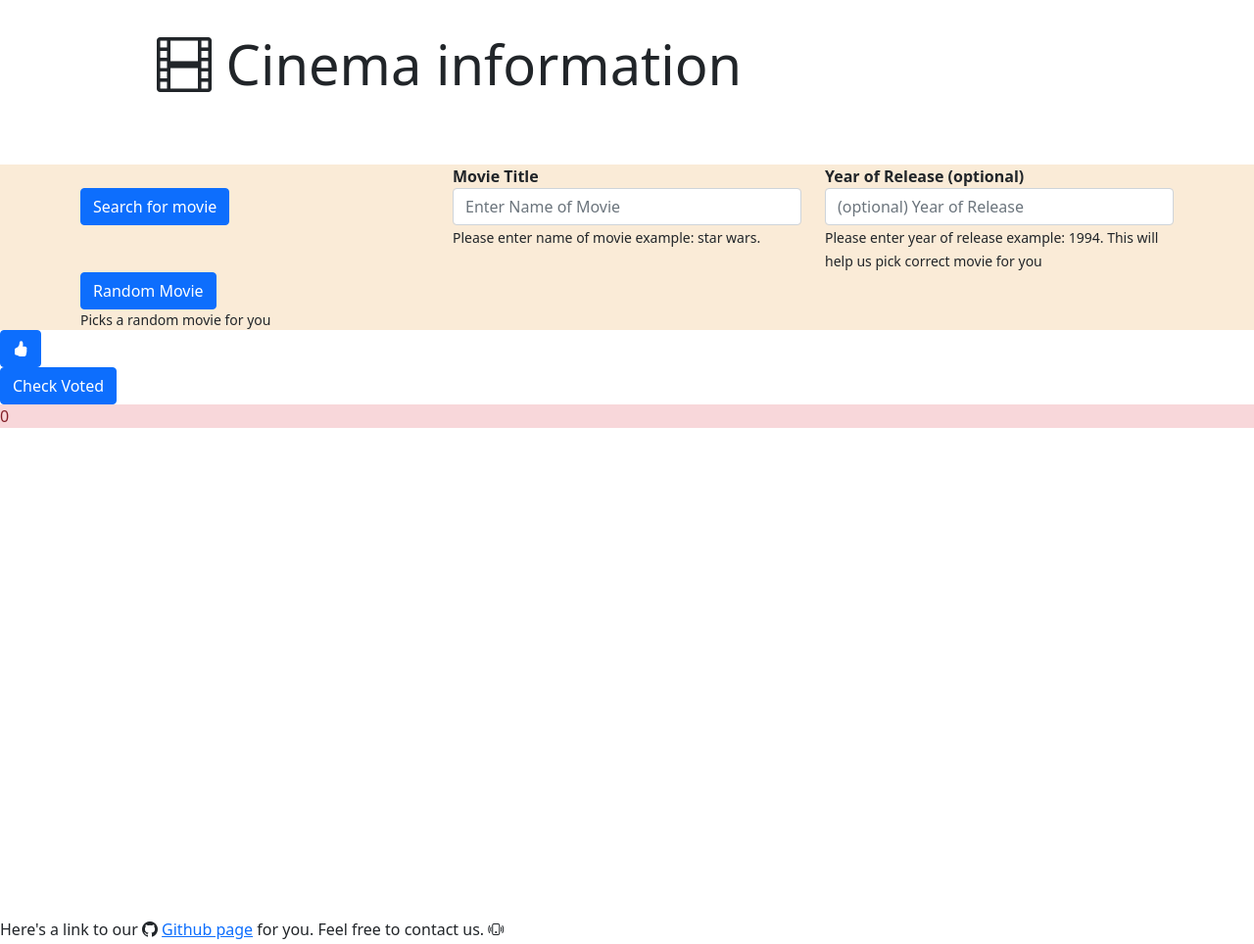
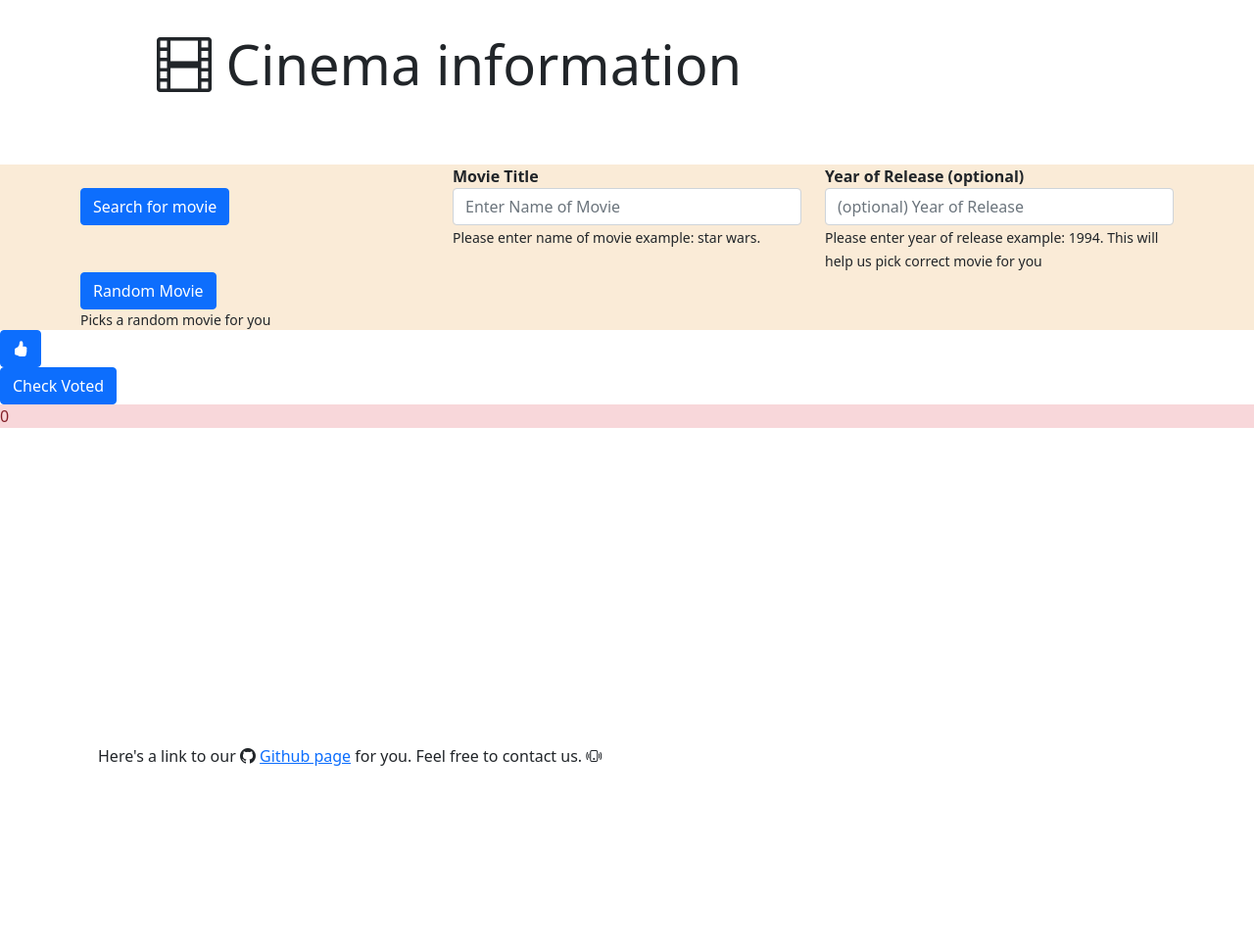
Before and after one commit to Huzet/js_team2, a website: page index.html in a window 1280 px wide. Shown: the whole page at 98% size. After the commit the page ends 937 px from the top, so only its background shows below. Drawn offline with nearby package versions, Linux system fonts and the light colour scheme.

Commit message:
put the footer at the bottom of page

```diff
--- a/public/styles/style.css
+++ b/public/styles/style.css
@@ -24,6 +24,13 @@ nav {
     background-color: antiquewhite;
 }
 
+footer {
+  position: fixed;
+  bottom: 0;
+  margin-left: 100px;
+  margin-right: auto;
+}
+
 .outline {
     border: 2px solid black;
 }
@@ -37,8 +44,6 @@ nav {
 #containerSection{
     background-color: gray;
 }
-
-
 
 .movie-image{
     display: flex;
@@ -82,6 +87,7 @@ nav {
   --dark: #264653;
   --light: #E9C46A;
 }
+
 #card-container {
   width: 110%;
   height: fit-content;
@@ -90,6 +96,7 @@ nav {
   flex-direction:row;
   flex-wrap: wrap;
 }
+
 .posterSize {
   width: 200px;
   height: 280px;
@@ -97,9 +104,11 @@ nav {
   justify-self: center;
   align-self: baseline;
 }
+
 .spread {
   width: 100%;
 }
+
 .card {
   margin: 8px;
   width: 310px;
@@ -109,10 +118,11 @@ nav {
   align-content: center;
   position: relative;
 }
+
 .card:hover .card_inner {
-
   transform: rotateY(-180deg);
 }
+
 .card_inner {
   position: absolute;
   display: flex;
@@ -122,12 +132,11 @@ nav {
   transition: 1.0s ease;
 }
 
-
 .card_front {
   display: grid;
   align-items: center;
   justify-content:center;
- position: absolute;
+  position: absolute;
   width: 100%;
   height: 100%;
   backface-visibility: visible;
@@ -141,6 +150,7 @@ nav {
   margin-top: 16px;
   justify-items: center;
 }
+
 .card_back {
  position: absolute;
  width: 70%;
@@ -150,9 +160,7 @@ nav {
  border-radius: 16px;
  align-self: center;
  backface-visibility: hidden;
-
 }
-
 
 #movieYear {
   color: #FFF;
```
